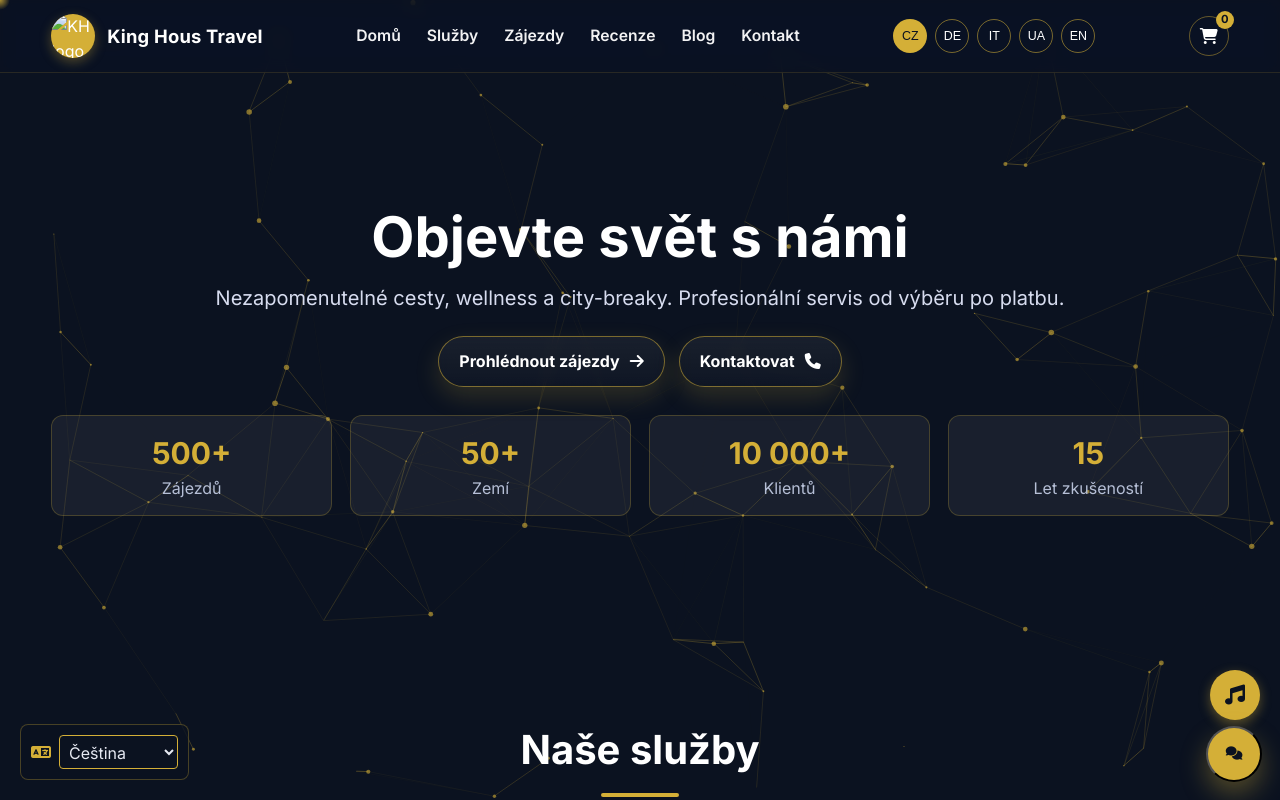
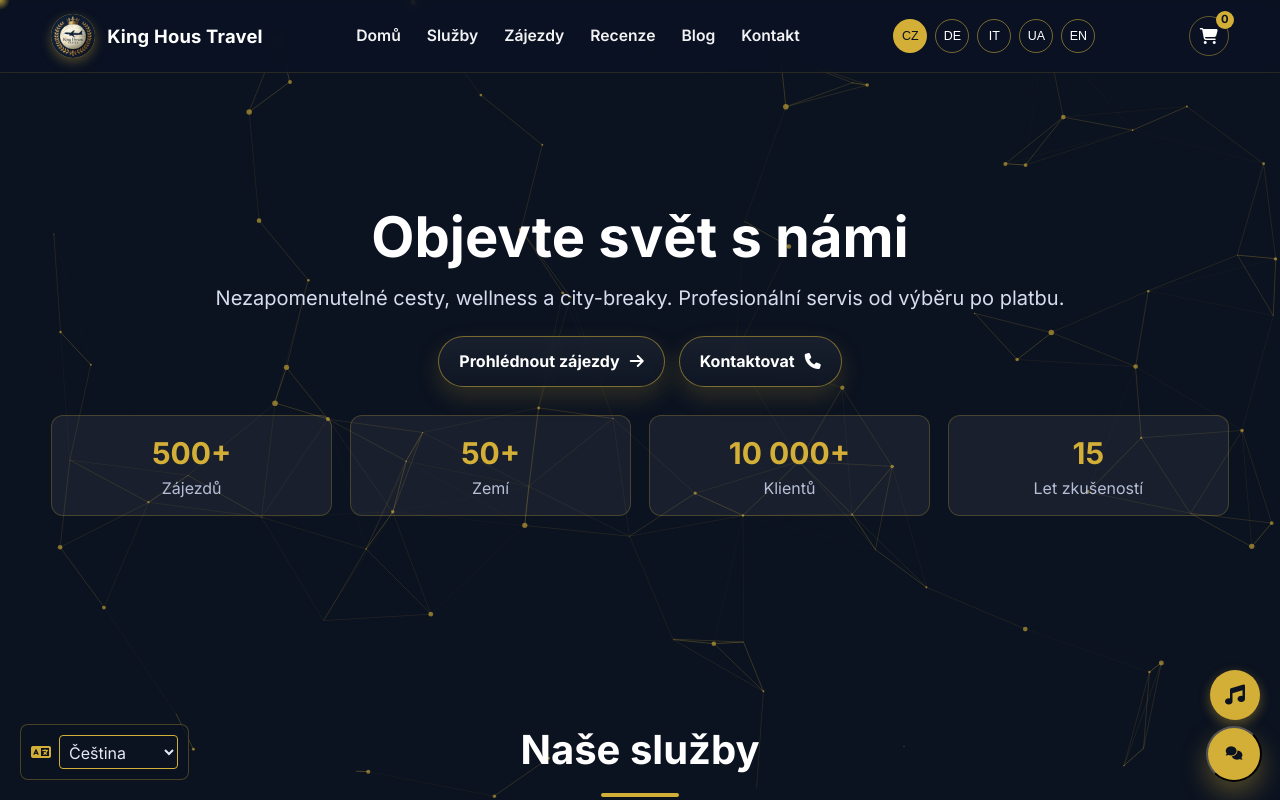
Before and after one commit to kinghousetravel/I, a plain HTML site: page index.html in a window 1280 px wide. Shown: the top 800 px of the page. Drawn offline with nearby package versions, Linux system fonts and the light colour scheme; the site is published under a folder, as on GitHub Pages, so addresses that start at the root find nothing.

Commit message:
Update index.html

```diff
--- a/index.html
+++ b/index.html
@@ -240,7 +240,7 @@
     <div class="container nav-inner">
       <a href="#home" class="brand">
         <!-- GIF-logo -->
-        <div class="brand-badge"><img id="logoGif" src="/log.jpg" alt="KH logo"></div>
+        <div class="brand-badge"><img id="logoGif" src="log.jpg" alt="KH logo"></div>
         <div class="brand-title">King Hous Travel</div>
       </a>
       <nav class="nav-links" aria-label="Primary">
```
